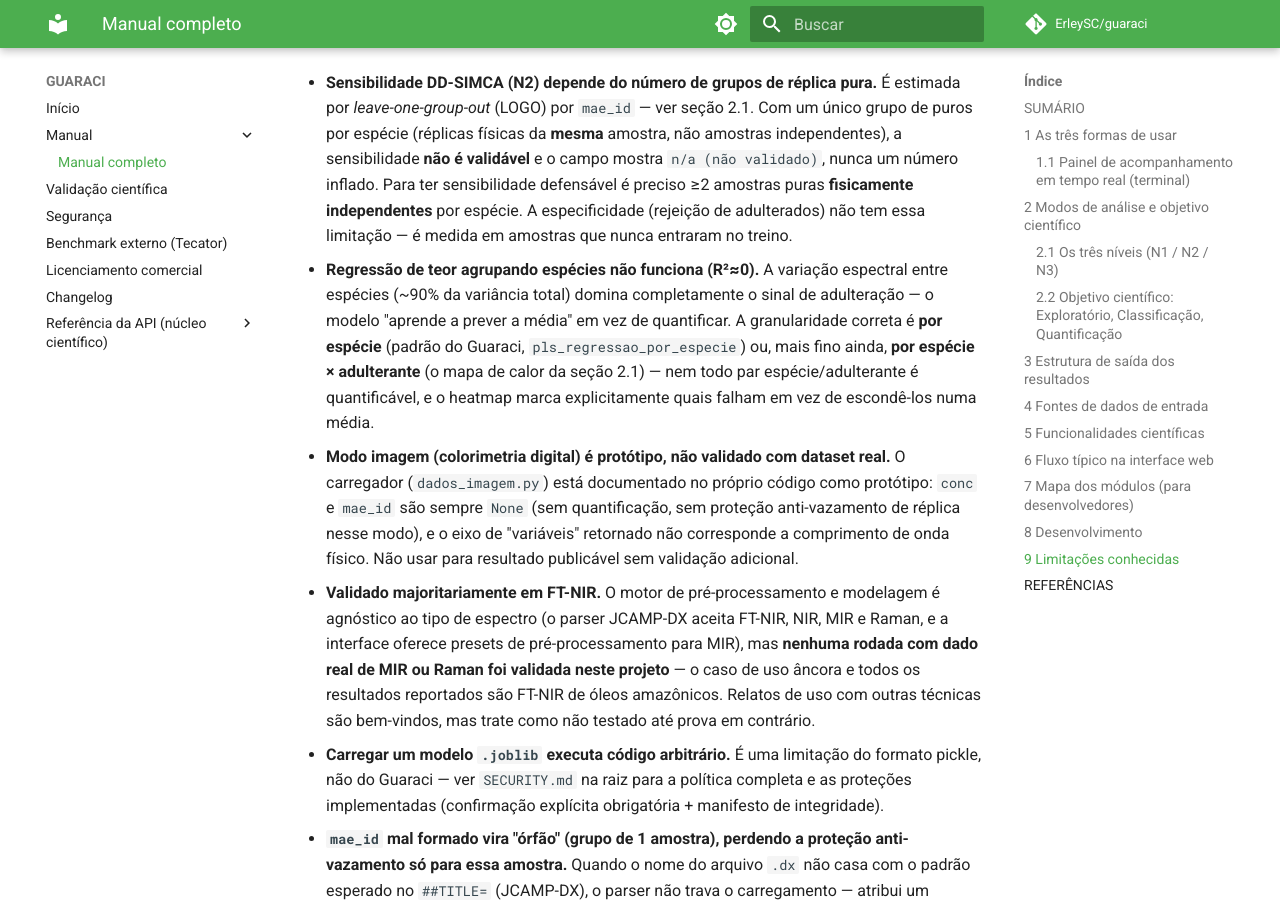
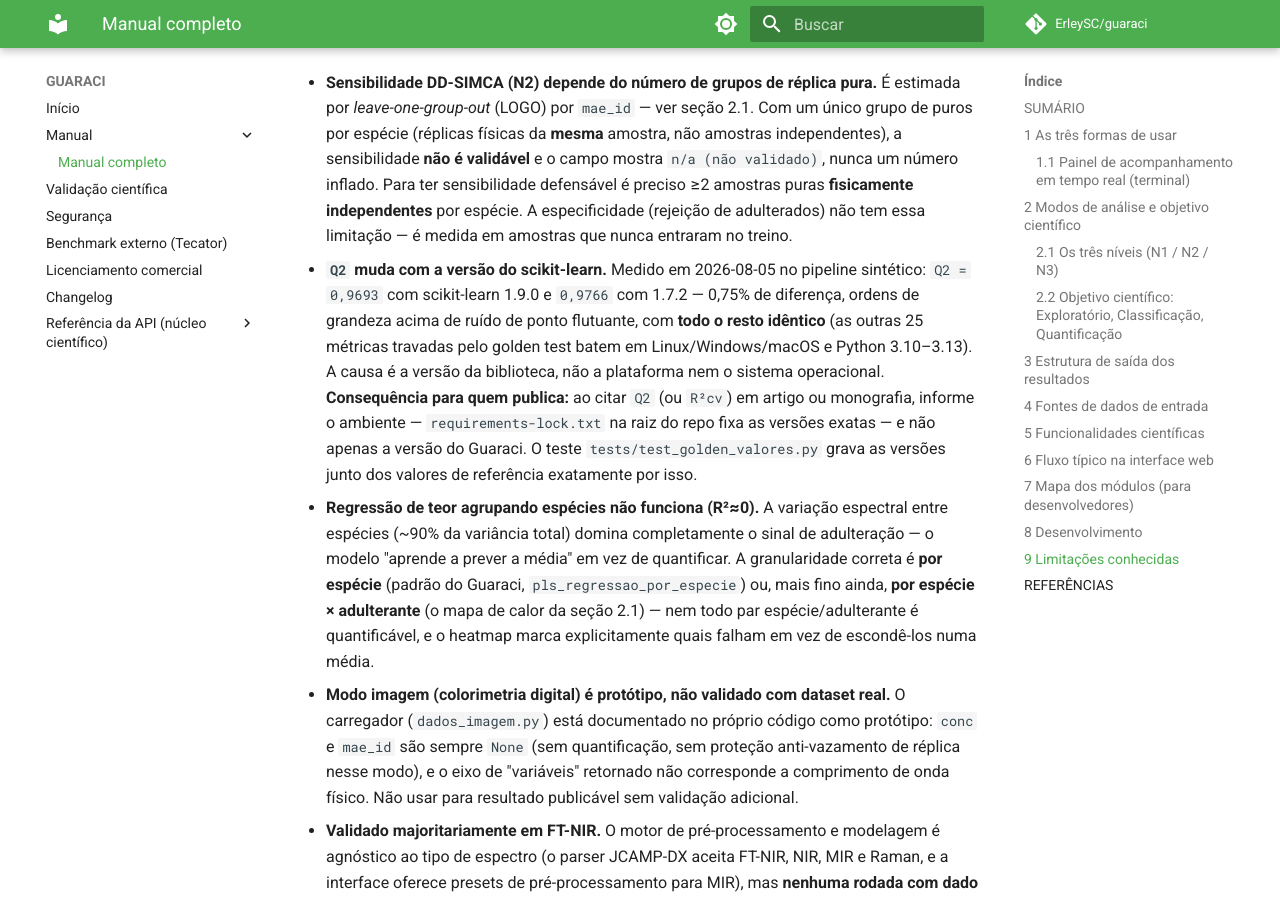
Before and after one commit to ErleySC/guaraci, an MkDocs documentation site: the page built from docs/MANUAL.md, in a window 1280 px wide and 900 px high, scrolled down 13428 px. Built offline with MkDocs 1.6.1 and Material for MkDocs 9.7.7, drawn with Linux system fonts in a browser that asks for light colours; comment, search, counter and statistics services are not loaded.

Commit message:
docs: registra que Q2 depende da versao do scikit-learn (achado 2026-08-05)
O achado do golden test nao pode viver so' na mensagem de commit -- e'
uma limitacao cientifica real que afeta quem cita numero em texto.

MANUAL secao 9 (Limitacoes conhecidas) e VALIDATION.md (O que NAO esta
validado) passam a registrar: das 26 metricas travadas pelo golden, 25
sao identicas em Linux/Windows/macOS e Python 3.10-3.13; Q2 nao e' --
0,9693 (sklearn 1.9.0) vs 0,9766 (1.7.2). Reprodutibilidade entre
PLATAFORMAS e' forte; entre VERSOES DE DEPENDENCIA nao e' garantida
para toda metrica. Citar Q2/R2cv exige citar o ambiente
(requirements-lock.txt), nao so' a versao do Guaraci.

Numeros medidos nesta sessao, nao estimados.

```diff
--- a/docs/MANUAL.md
+++ b/docs/MANUAL.md
@@ -564,6 +564,18 @@ re-executada nesta sessão).
   adulterados) não tem essa limitação — é medida em amostras que nunca
   entraram no treino.
 
+- **`Q2` muda com a versão do scikit-learn.** Medido em 2026-08-05 no
+  pipeline sintético: `Q2 = 0,9693` com scikit-learn 1.9.0 e `0,9766` com
+  1.7.2 — 0,75% de diferença, ordens de grandeza acima de ruído de ponto
+  flutuante, com **todo o resto idêntico** (as outras 25 métricas travadas
+  pelo golden test batem em Linux/Windows/macOS e Python 3.10–3.13). A causa
+  é a versão da biblioteca, não a plataforma nem o sistema operacional.
+  **Consequência para quem publica:** ao citar `Q2` (ou `R²cv`) em artigo ou
+  monografia, informe o ambiente — `requirements-lock.txt` na raiz do repo
+  fixa as versões exatas — e não apenas a versão do Guaraci. O teste
+  `tests/test_golden_valores.py` grava as versões junto dos valores de
+  referência exatamente por isso.
+
 - **Regressão de teor agrupando espécies não funciona (R²≈0).** A variação
   espectral entre espécies (~90% da variância total) domina completamente
   o sinal de adulteração — o modelo "aprende a prever a média" em vez de
```
Also changed, not shown: docs/VALIDATION.md (+10 -0 lines).
